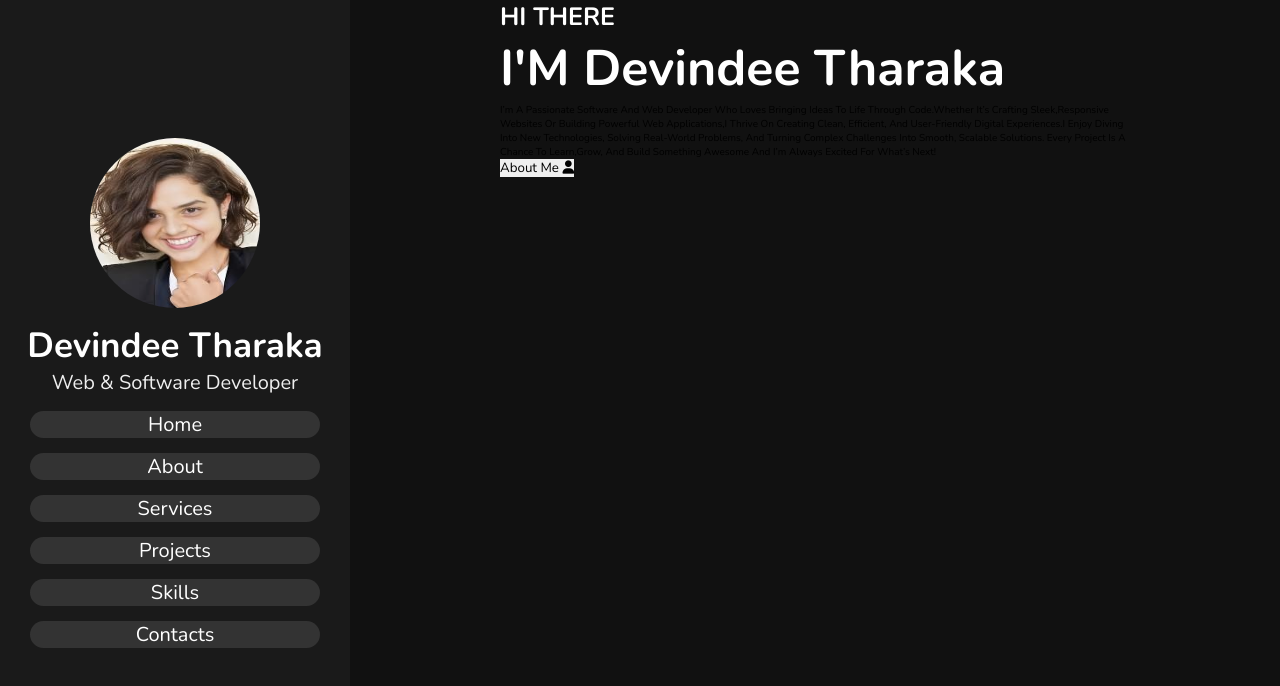
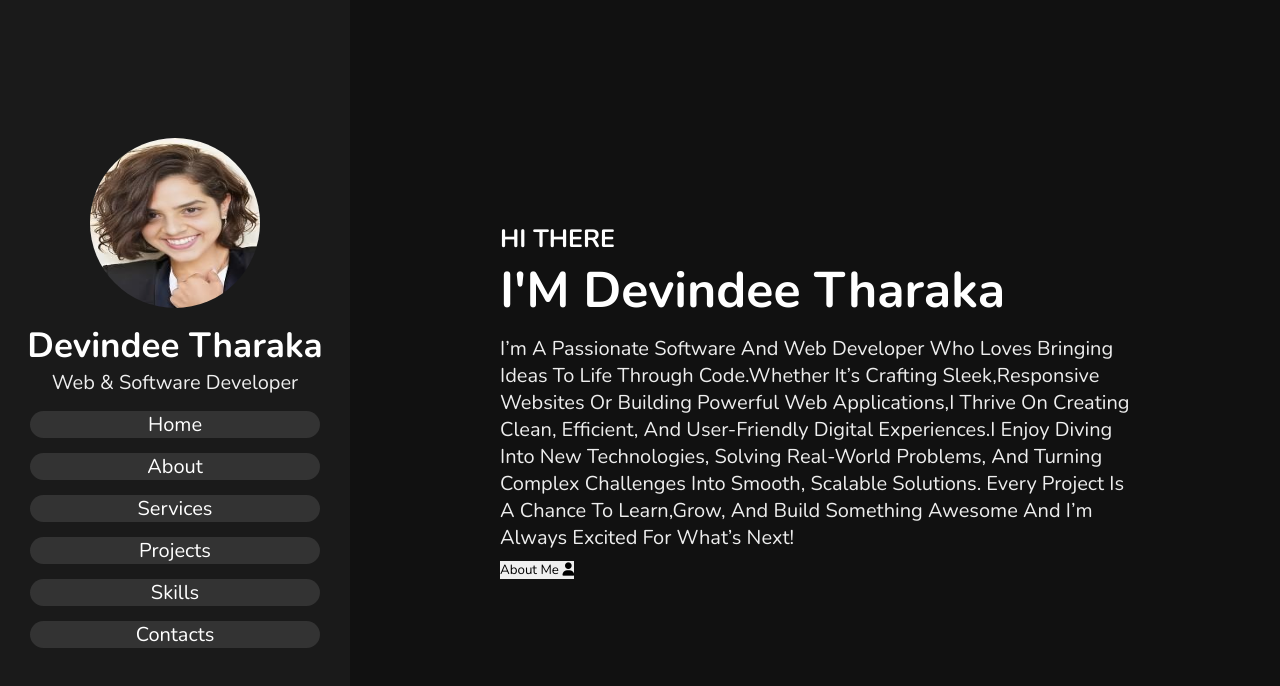
Before and after one commit to Dev-Dolawatta/portfolioUpdate-4, a plain HTML site: page index.html in a window 1280 px wide. Drawn offline with nearby package versions, Linux system fonts and the light colour scheme; a web font is replaced by a local one.

Commit message:
add styles to home para

```diff
--- a/style.css
+++ b/style.css
@@ -37,6 +37,10 @@ body{
     background: #111;
     overflow: hidden;
     padding-left: 35rem;
+}
+section{
+    min-height: 100vh;
+    padding: 1rem;
 }
 header{
     position: fixed;
@@ -117,6 +121,11 @@ header .navBar ul li a:hover{
     font-size: 5rem;
     color: #fff;
 }
+.home p{
+    font-size: 2rem;
+    color: #eee;
+    padding: 1rem 0;
+}
 
 
 
```
